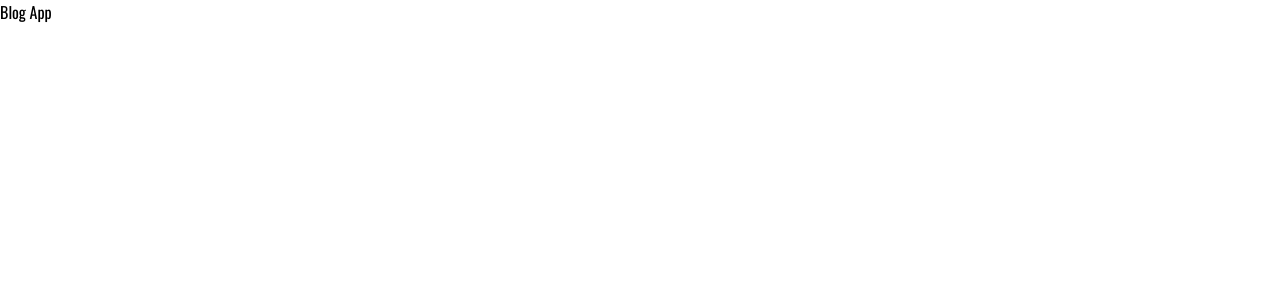
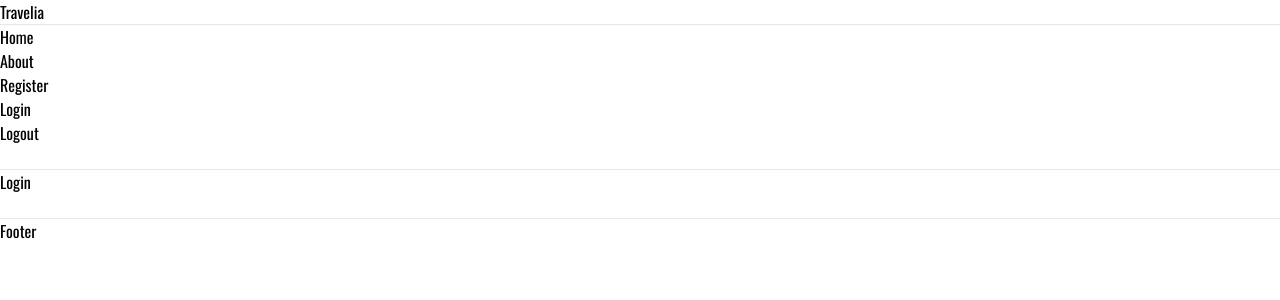
Before and after one commit to AbderrahmaneFadili/travelia-blog, a React (Create React App) app: page /login in a window 1280 px wide. Shown: the top 300 px of the page. Built offline with nearby package versions, Linux system fonts and the light colour scheme.

Commit message:
Set up the routes

```diff
--- a/package.json
+++ b/package.json
@@ -9,6 +9,7 @@
     "@testing-library/user-event": "^12.8.3",
     "react": "^17.0.2",
     "react-dom": "^17.0.2",
+    "react-router-dom": "^6.0.2",
     "react-scripts": "4.0.3",
     "web-vitals": "^1.1.2"
   },
--- a/src/App.js
+++ b/src/App.js
@@ -1,10 +1,33 @@
 import React from "react";
+import { BrowserRouter as Router, Route, Routes } from "react-router-dom";
+//Footer
+import Footer from "./components/Footer/Footer";
+//Header
+import Header from "./components/Header/Header";
+//Home
+import Home from "./pages/Home";
+//About
+import About from "./pages/About";
+//Register
+import Register from "./pages/Register";
+//Login
+import Login from "./pages/Login";
 
 const App = () => {
   return (
-    <div>
-      <h1>Blog App</h1>
-    </div>
+    <Router>
+      {/* Header */}
+      <Header />
+      {/* Routes */}
+      <Routes>
+        <Route path="/" element={<Home />} />
+        <Route path="/about" element={<About />} />
+        <Route path="/register" element={<Register />} />
+        <Route path="/login" element={<Login />} />
+      </Routes>
+      {/* Footer */}
+      <Footer />
+    </Router>
   );
 };
 
--- /dev/null
+++ b/src/components/Footer/Footer.js
@@ -0,0 +1,14 @@
+import React from "react";
+
+const Footer = () => {
+  return (
+    <footer>
+      <br />
+      <hr />
+
+      <span>Footer </span>
+    </footer>
+  );
+};
+
+export default Footer;
--- /dev/null
+++ b/src/components/Header/Header.js
@@ -0,0 +1,49 @@
+import React from "react";
+import { Link } from "react-router-dom";
+
+const Header = () => {
+  return (
+    <header>
+      <nav>
+        {/* Logo */}
+        <h1>
+          <a href="/">Travelia</a>
+        </h1>
+        <hr />
+        {/* Menu */}
+        <ul>
+          <li>
+            <Link to="/">Home</Link>
+          </li>
+          <li>
+            <Link to="/about" title="About">
+              About
+            </Link>
+          </li>
+        </ul>
+        {/* Register & Login */}
+        <ul>
+          <li>
+            <Link to="/register" title="Register">
+              Register
+            </Link>
+          </li>
+          <li>
+            <Link to="/login" title="Login">
+              Login
+            </Link>
+          </li>
+          <li>
+            <Link to="/logout" title="Logout">
+              Logout
+            </Link>
+          </li>
+        </ul>
+        <br />
+      </nav>
+      <hr />
+    </header>
+  );
+};
+
+export default Header;
```
Also changed, not shown: 1 other file (tests, documents, lock files or other folders).
